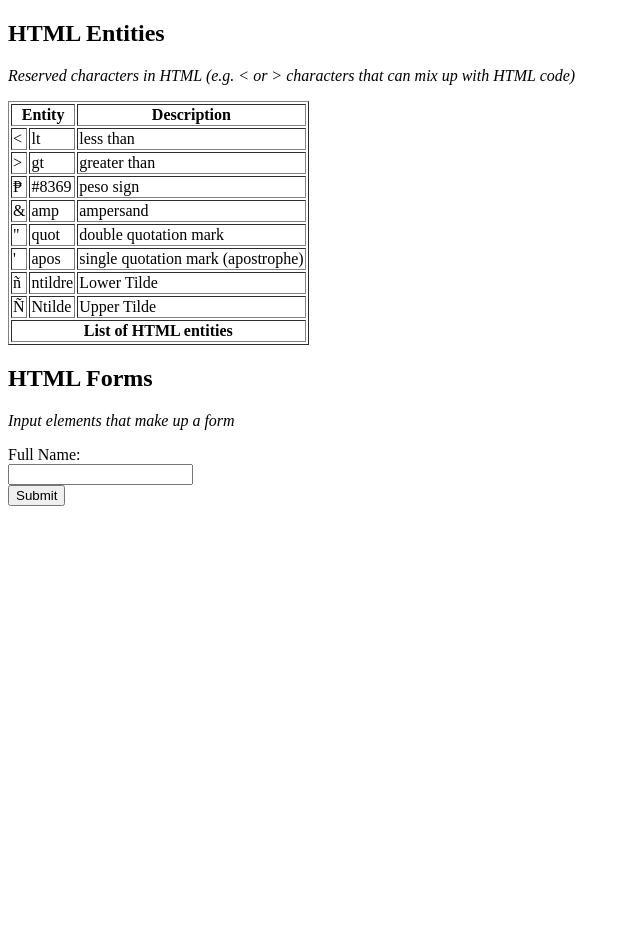
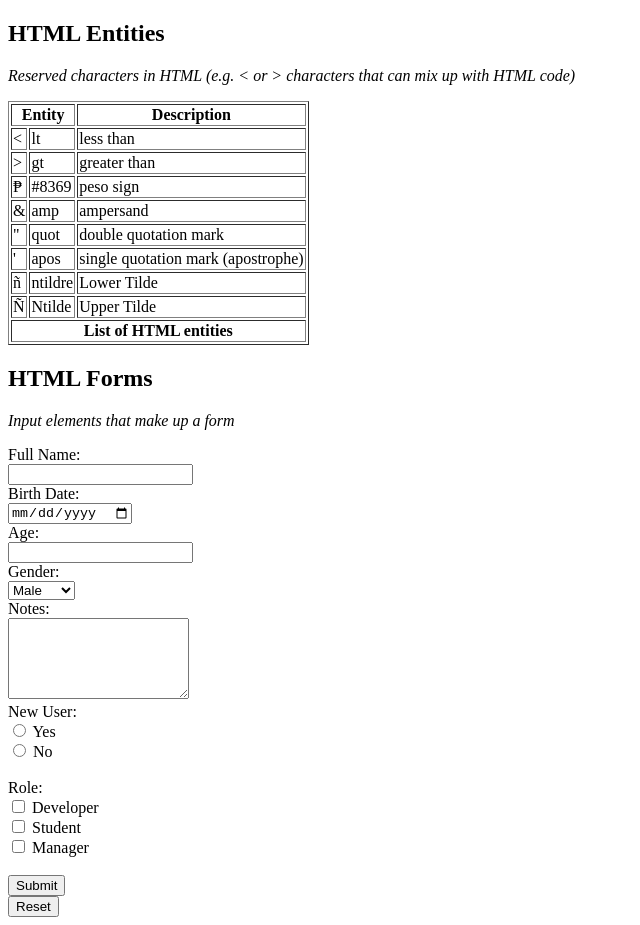
Before and after one commit to MineralWater321/s05-d1, a plain HTML site: page index.html in a window 1280 px wide. Shown: the whole page, without its empty margins (0-640 px from the left). Before the commit the page ends 800 px from the top, so only its background shows below. Drawn offline with Linux system fonts and the light colour scheme.

Commit message:
Complete HTML forms

```diff
--- a/index.html
+++ b/index.html
@@ -76,9 +76,55 @@
 	<p><em>Input elements that make up a form</em></p>
 
 	<form>
+		<!-- Full name field -->
 		<label for="fullName">Full Name:</label><br>
-		<input type="text" name="full_name" id="fullName" required="" autocomplete><br>
-		<button type="submit">Submit</button>
+		<input type="text" name="full_name" id="fullName" required="" autocomplete=""><br>
+
+		<!-- Birthdate field -->
+		<label for="birthDate">Birth Date:</label><br>
+		<!-- min/max attribute date format - yyyy-mm-dd -->
+		<input type="date" name="birth_date" id="birthDate" min="1990-01-01" required=""><br>
+
+		<!-- Age field -->
+		<label for="age">Age:</label><br>
+		<input type="number" name="age" id="age" required="" min="5"><br>
+
+		<!-- Gender field -->
+		<label for="gender">Gender:</label><br>
+		<select name="gender" id="gender">
+			<option value="Male">Male</option>
+			<option value="Female">Female</option>
+		</select><br>
+
+		<!-- Notes field -->
+		<label for="notes">Notes:</label><br>
+		<textarea name="notes" id="notes" rows="5" maxlength="20"></textarea><br>
+
+		<!-- New user field -->
+		<label>New User:</label><br>
+		<!-- radio option for yes -->
+		<!-- name attribute is different to group similar radio buttons -->
+		<input type="radio" name="new_user" id="user-type1" value="yes">
+		<label for="user-type1">Yes</label><br>
+
+		<!-- radio option for no -->
+		<input type="radio" name="new_user" id="user-type2" value="no">
+		<label for="user-type2">No</label><br><br>
+
+		<!-- checkbox -->
+		<!-- Role field -->
+		<label>Role:</label><br>
+		<input type="checkbox" name="role" id="role1" value="developer">
+		<label for="role1">Developer</label><br>
+
+		<input type="checkbox" name="role" id="role2" value="student">
+		<label for="role2">Student</label><br>
+
+		<input type="checkbox" name="role" id="role3" value="manager">
+		<label for="role3">Manager</label><br><br>
+
+		<button type="submit">Submit</button><br>
+		<button type="reset">Reset</button>
 	</form>
 </body>
 </html>
```
